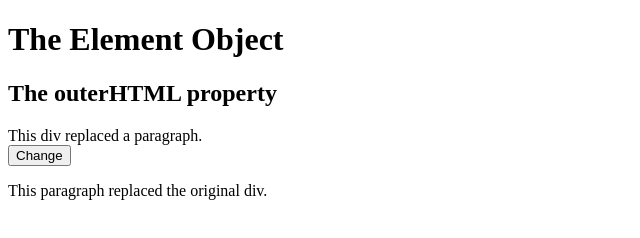
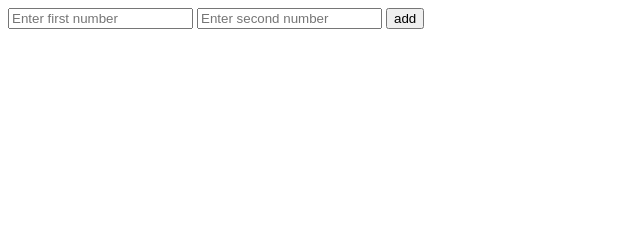
Before and after one commit to SachinSharma22/Basic_Pratctice84, a plain HTML site: page Lecture1/index.html in a window 1280 px wide. Shown: the whole page, without its empty margins (0-640 px from the left). Drawn offline with Linux system fonts and the light colour scheme.

Commit message:
making simple additon calculator

```diff
--- a/Lecture1/index.html
+++ b/Lecture1/index.html
@@ -17,7 +17,7 @@
     </button> -->
 
 
-    <h1>The Element Object</h1>
+    <!-- <h1>The Element Object</h1>
     <h2>The outerHTML property</h2>
 
     <p id="change">Click "Change" to change the first h2 header to a h3.</p>
@@ -27,7 +27,17 @@
 
     <div id="container">
         <div id="d">This is a div</div>
-    </div>
+    </div> -->
+
+
+    <!-- Simple Project -->
+
+    <input type="text" id="num1" placeholder="Enter first number">
+    <input type="text" id="num2" placeholder="Enter second number">
+
+    <button id="add" onclick="addNum()">add</button>
+
+    <p id="ans"></p>
 
     <script src="script.js"></script>
 </body>
--- a/Lecture1/script.js
+++ b/Lecture1/script.js
@@ -3,35 +3,55 @@
 // console.log(value.outerHTML);
 
 
-function myFunction() {
-    const element = document.getElementsByTagName('h2')[0];
-    element.outerHTML = "<h3>You changed me and my content!</h3>";
-}
+// function myFunction() {
+//     const element = document.getElementsByTagName('h2')[0];
+//     element.outerHTML = "<h3>You changed me and my content!</h3>";
+// }
 
 
 
-const container = document.getElementById("container");
-const d = document.getElementById("d");
+// const container = document.getElementById("container");
+// const d = document.getElementById("d");
 
-console.log(container.firstElementChild.nodeName);
+// console.log(container.firstElementChild.nodeName);
 
-d.outerHTML = "<p>This paragraph replaced the original div.</p>"
+// d.outerHTML = "<p>This paragraph replaced the original div.</p>"
 
 // const div = document.createElement("div");
 // div.outerHTML = '<div class="test">test</div>';
 // console.log(div.outerHTML);
 
-const p = document.querySelector("p");
-console.log(p.nodeName);
-p.outerHTML = '<div>This div replaced a paragraph.</div>'
+// const p = document.querySelector("p");
+// console.log(p.nodeName);
+// p.outerHTML = '<div>This div replaced a paragraph.</div>'
 
 
-const anc = document.createElement("a");
-anc.href =  "https://developer.mozilla.org?a=b&c=d";
-console.log(anc.outerHTML);
+// const anc = document.createElement("a");
+// anc.href =  "https://developer.mozilla.org?a=b&c=d";
+// console.log(anc.outerHTML);
 
-const para = document.createElement("label");
-para.id = "first";
-console.log(para.outerHTML);
-console.log(para.nodeName);
-// para.outerHTML = "This is first label"; This line throw an error because this element has no parent attribute
+// const para = document.createElement("label");
+// para.id = "first";
+// console.log(para.outerHTML);
+// console.log(para.nodeName);
+// // para.outerHTML = "This is first label"; This line throw an error because this element has no parent attribute
+
+
+
+// Simple project part
+
+
+function addNum(num1, num2) {
+    var num1 = document.getElementById("num1").value;
+    var num2 = document.getElementById("num2").value;
+
+    var value1 = parseInt(num1);
+    var value2 = parseInt(num2);
+
+    if(isNaN(value1) || isNaN(value2)) {
+        document.getElementById('ans').innerHTML = "Please enter a valid number!"
+    }else{
+        var result = value1 + value2;
+        document.getElementById('ans').innerHTML = "sum:" + " " +result;
+    }
+}
```
